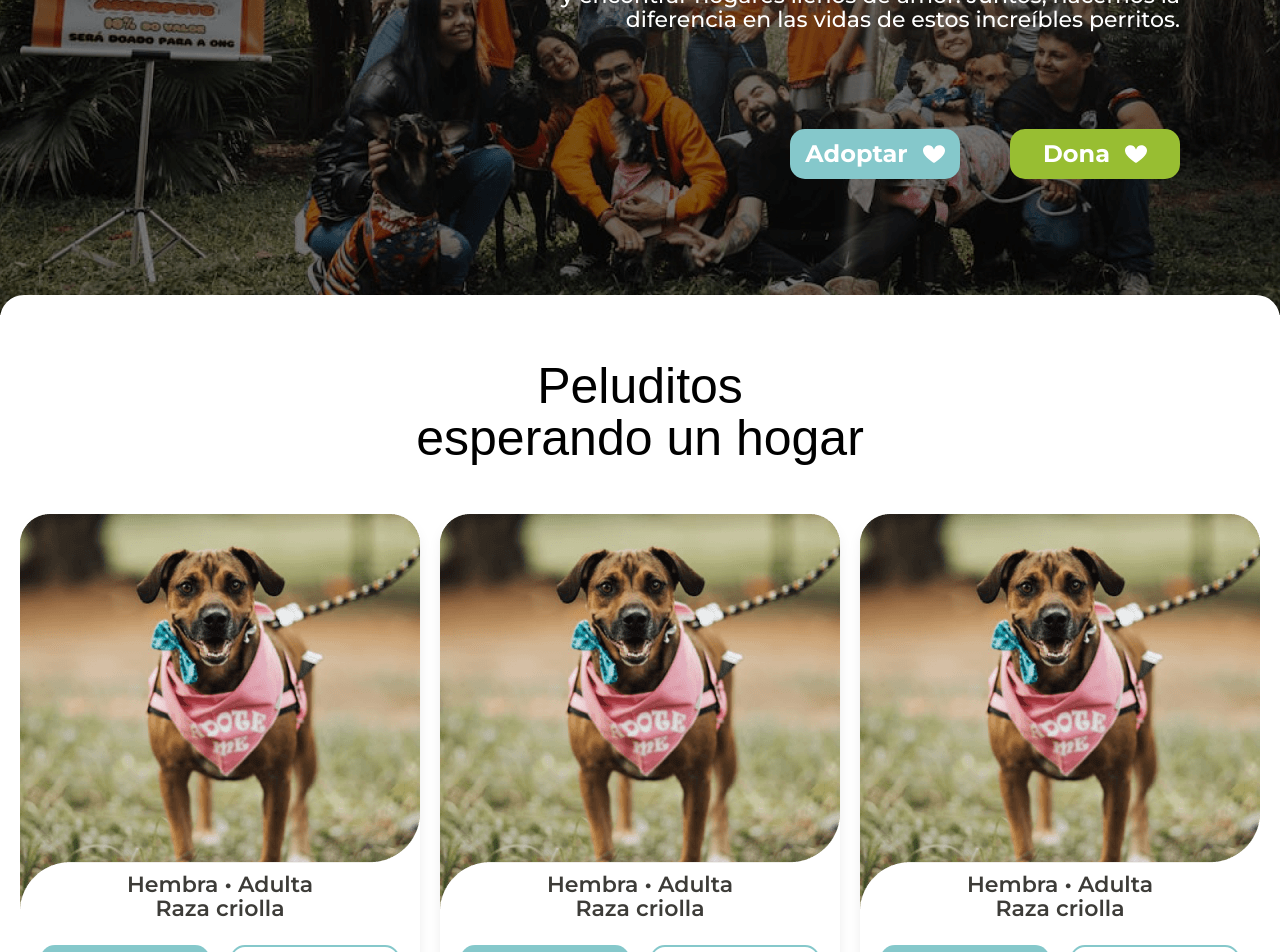
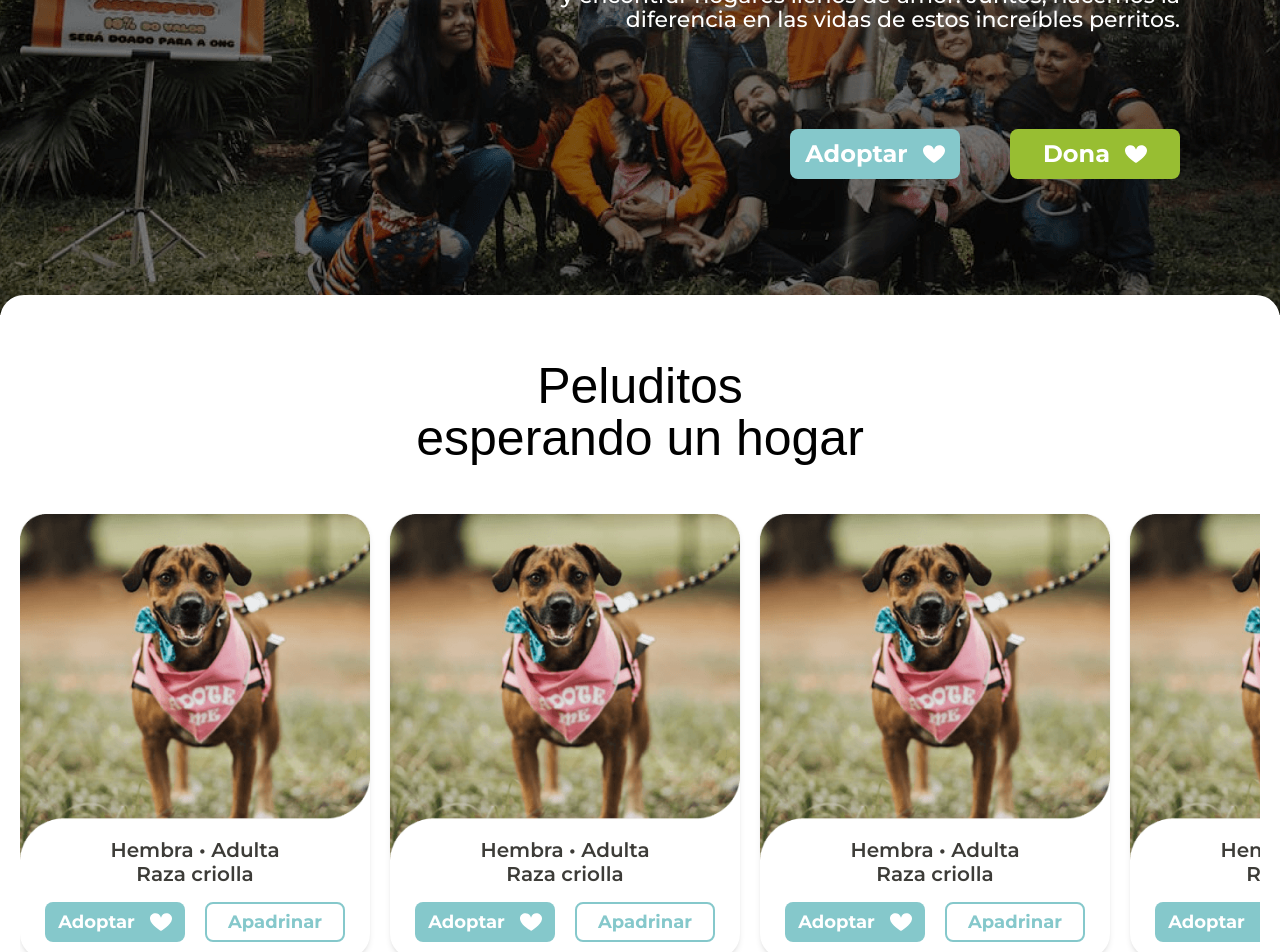
Before and after one commit to poncho29/vincent-app, a Next.js app: page /landing in a window 1280 px wide. Shown: the part 360-1312 px from the top of the page. Built offline with nearby package versions, Linux system fonts and the light colour scheme; a web font is replaced by a local one.

Commit message:
[FIX] - style settings in landing view

```diff
--- a/src/components/common/Button.tsx
+++ b/src/components/common/Button.tsx
@@ -16,7 +16,7 @@ interface Props extends ButtonProps {
 const buttonVariants = cva(
   `w-[95px] h-[25px] flex items-center justify-center gap-[5px] text-white
   text-sm font-bold leading-[70px] rounded-[5px] transition-colors duration-300
-  lg:w-[170px] lg:h-[50px] lg:gap-[15px] lg:text-2xl lg:rounded-[15px]`,
+  lg:w-[140px] lg:h-[40px] lg:gap-[15px] lg:text-lg lg:rounded-lg`,
   {
     variants: {
       variant: {
--- a/src/components/common/Carousel.tsx
+++ b/src/components/common/Carousel.tsx
@@ -13,7 +13,7 @@ interface Props {
 export const Carousel = ({ pets }: Props) => {
   const { width } = useScreenSize();
 
-  const widthCarousel = width >= 1024 ? (pets.length * 420) : (pets.length * 266);
+  const widthCarousel = width >= 1024 ? (pets.length * 370) : (pets.length * 266);
 
   return (
     <div
--- a/src/components/common/PetCard.tsx
+++ b/src/components/common/PetCard.tsx
@@ -11,8 +11,8 @@ interface Props {
 export const PetCard = ({ pet }: Props) => {
   return (
     <div
-      className="relative w-[250px] h-[320px] rounded-3xl shadow-lg bg-white
-      lg:w-[400px] lg:h-[505px]"
+      className="relative w-[250px] h-[320px] rounded-3xl shadow-md bg-white
+      lg:w-[350px] lg:h-[444px]"
     >
       <Image
         src={"/pets/nala.png"}
@@ -25,17 +25,17 @@ export const PetCard = ({ pet }: Props) => {
       <Image
         src={"/pets/nala.png"}
         alt="Nala"
-        width={400}
-        height={400}
+        width={350}
+        height={350}
         className="hidden z-10 lg:block"
       />
 
       <div
-        className="absolute bottom-5 left-1/2 transform -translate-x-1/2 lg:bottom-6"
+        className="absolute bottom-5 left-1/2 transform -translate-x-1/2 lg:bottom-4"
       >
         <span
           className="inline-block w-56 text-sm text-center text-blackLight font-semibold leading-4 mb-4
-          lg:w-full lg:text-[22px] lg:leading-6 lg:mb-6"
+          lg:w-full lg:text-xl lg:leading-6 lg:mb-4"
         >
           Hembra • Adulta <br /> Raza criolla
         </span>
--- a/src/sections/home/BannerSection.tsx
+++ b/src/sections/home/BannerSection.tsx
@@ -28,8 +28,8 @@ export const BannerSection = () => {
         </p>
 
         <div className="flex gap-3 mt-[15px] md:mt-6 lg:gap-[50px] lg:mt-[101px]">
-          <Button>Adoptar</Button>
-          <Button variant="secondary">Dona</Button>
+          <Button className='lg:w-[170px] lg:h-[50px] lg:text-2xl'>Adoptar</Button>
+          <Button variant="secondary" className='lg:w-[170px] lg:h-[50px] lg:text-2xl'>Dona</Button>
         </div>
       </div>
     </section>
--- a/src/sections/home/CarouselSection.tsx
+++ b/src/sections/home/CarouselSection.tsx
@@ -19,7 +19,7 @@ export const CarouselSection = () => {
 
       <Button
         showIcon={false}
-        className="w-[140px] h-[30px] mx-auto text-base"
+        className="mx-auto  lg:w-[203px] lg:h-[55px] lg:text-2xl"
       >
         Ver todos
       </Button>
--- a/src/sections/home/HelpSection.tsx
+++ b/src/sections/home/HelpSection.tsx
@@ -33,7 +33,7 @@ export const HelpSection = () => {
 
           <Button
             showIcon={false}
-            className="w-[142px] h-[30px] mx-auto text-base lg:w-[203px] lg:h-[55px] lg:text-2xl"
+            className="w-[142px] h-[30px] mx-auto text-base lg:w-[203px] lg:h-[55px] lg:text-xl"
           >
             Quiero unirme
           </Button>
```
